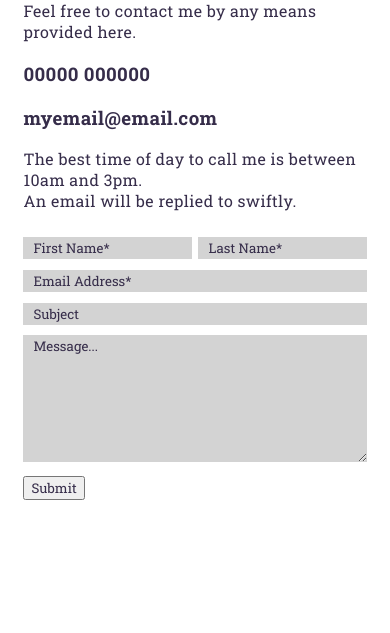
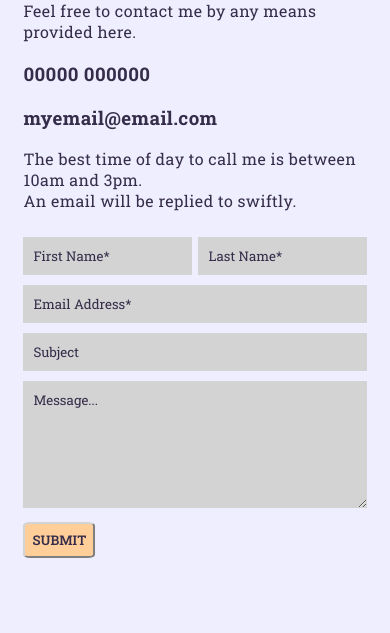
Before and after one commit to ThePolarEclipse/Portfolio, a PHP site: page / in a window 390 px wide. Shown: the part 2320-2953 px from the top of the page. Before the commit the page ends 2820 px from the top, so only its background shows below. Run offline with PHP 8.4, Linux system fonts and the light colour scheme.

Commit message:
Altered when media queries trigger.

```diff
--- a/css/application.css
+++ b/css/application.css
@@ -6,7 +6,7 @@
 
 a { text-decoration: none; cursor: pointer; }
 
-body { letter-spacing: 0.4px; margin: 0 auto; }
+body { letter-spacing: 0.4px; margin: 0 auto; background: #eef; }
 
 .hidden { display: none; }
 
@@ -30,19 +30,21 @@ body { letter-spacing: 0.4px; margin: 0 auto; }
 
 .form-group { margin: 10px 0; }
 
-.form-group .form-input { width: 100%; background: lightgrey; border: none; padding: 2px; padding-left: 10px; }
+.form-group .form-input { width: 100%; background: lightgrey; border: none; padding: 10px; padding-left: 10px; }
 
 .form-group .form-input::placeholder { color: #362d4a; }
 
 #email-message { height: 15vh; text-align: justify; }
 
-.email-submit { margin-bottom: 1vw; }
+.email-submit { margin-bottom: 1vw; padding: 7px; cursor: pointer; background: #ffce99; border-radius: 10%; border-color: lightgrey; text-transform: uppercase; font-weight: 600; }
 
 #information, #inputs { width: 100%; }
 
 .name-inputs { display: flex; justify-content: space-between; }
 
 .name-inputs .form-input { width: 49%; }
+
+.darken:hover { transition: filter 0.15s ease; filter: brightness(80%); }
 
 #sidebar { position: fixed; left: 0; z-index: 99; height: 100%; width: 15vw; background: #e9e0ff; border-right: 5px solid #c5adff; display: flex; flex-direction: column; justify-content: flex-start; align-items: center; }
 
@@ -110,7 +112,7 @@ footer { padding-bottom: 2rem; }
 
 .primary-orange_back { background-colour: #e0811f; }
 
-@media (min-width: 768px) { #project-list { display: grid; grid-template-columns: repeat(3, 1fr); grid-template-rows: repeat(2, 1fr); grid-column-gap: 30px; grid-row-gap: 30px; }
+@media (min-width: 769px) { #project-list { display: grid; grid-template-columns: repeat(3, 1fr); grid-template-rows: repeat(2, 1fr); grid-column-gap: 30px; grid-row-gap: 30px; }
   #project-list .project-item h2, #project-list h3 { padding-left: 1vw; white-space: nowrap; overflow: hidden; }
   #project-list .project-item { margin: 0; }
   #project-list .project-item h2 { font-size: 1.8vw; }
@@ -121,10 +123,12 @@ footer { padding-bottom: 2rem; }
   #get-in-touch { display: flex; flex-direction: row; flex-wrap: wrap; justify-content: space-around; padding-top: 2vw; width: 100%; }
   #information, #inputs { width: 45%; } }
 
-@media (max-width: 567px) { #sidebar, .hide-lessthanS { display: none; }
-  .btn-hamburger { display: flex; flex-direction: row; justify-content: center; align-items: center; } }
+@media (max-width: 768px) { .btn-hamburger { display: flex; flex-direction: row; justify-content: center; align-items: center; }
+  #sidebar { display: none; } }
 
-@media (min-width: 567px) { .container { width: 85vw; float: right; max-width: 85%; }
+@media (max-width: 567px) { .hide-lessthanS { display: none; } }
+
+@media (min-width: 769px) { .container { width: 85vw; float: right; max-width: 85%; }
   #project-list { margin-top: 1vw; max-width: 100%; }
   #banner { width: 85vw; max-width: 85%; float: right; }
   #burger-menu { display: none; } }
@@ -134,4 +138,4 @@ footer { padding-bottom: 2rem; }
   #email-firstname { margin-bottom: 10px; }
   #information h3 { font-size: 7vw; } }
 
-@media (min-width: 1200px) { .to-top { display: none; } }
+@media (min-width: 1201px) { .to-top { display: none; } }
--- a/scss/base/_base.scss
+++ b/scss/base/_base.scss
@@ -10,6 +10,7 @@ a {
 body {
     letter-spacing: 0.4px;
     margin: 0 auto;
+    background: #eef;
 }
 .hidden{
     display: none;
--- a/scss/components/_components.scss
+++ b/scss/components/_components.scss
@@ -1,3 +1,8 @@
+.darken:hover{
+    transition: filter 0.15s ease;
+    filter: brightness(80%);
+}
+
 #sidebar{
 	position: fixed;
 	left: 0;
--- a/scss/components/_form.scss
+++ b/scss/components/_form.scss
@@ -5,7 +5,7 @@
 		width: 100%;
 		background: lightgrey;
 		border: none;
-		padding: 2px;
+		padding: 10px;
 		padding-left: 10px;
 
 		&::placeholder{
@@ -19,6 +19,18 @@
 }
 .email-submit{
 	margin-bottom: 1vw;
+	padding: 7px;
+
+	cursor: pointer;
+
+	background: $pale-orange;
+
+	border-radius: 10%;
+	border-color: lightgrey;
+
+	text-transform: uppercase;
+	font-weight: 600;
+
 }
 
 #information, #inputs{
--- a/scss/layout/_media.scss
+++ b/scss/layout/_media.scss
@@ -51,19 +51,24 @@
 		width: 45%;
 	}
 }
-@include less-viewport(S) {
-	#sidebar,
-	.hide-lessthanS{
-		display:none;
-	}
+@include less-viewport(M){
 	.btn-hamburger{
 		display: flex;
 		flex-direction: row;
 		justify-content: center;
 		align-items: center;
 	}
+	#sidebar{
+		display:none;
+	}
 }
-@include more-viewport(S) {
+
+@include less-viewport(S) {
+	.hide-lessthanS{
+		display:none;
+	}
+}
+@include more-viewport(M) {
 	.container{
 		width: 85vw;
 		float: right;
```
Also changed, not shown: scss/base/_mixins.scss (+5 -5 lines).
